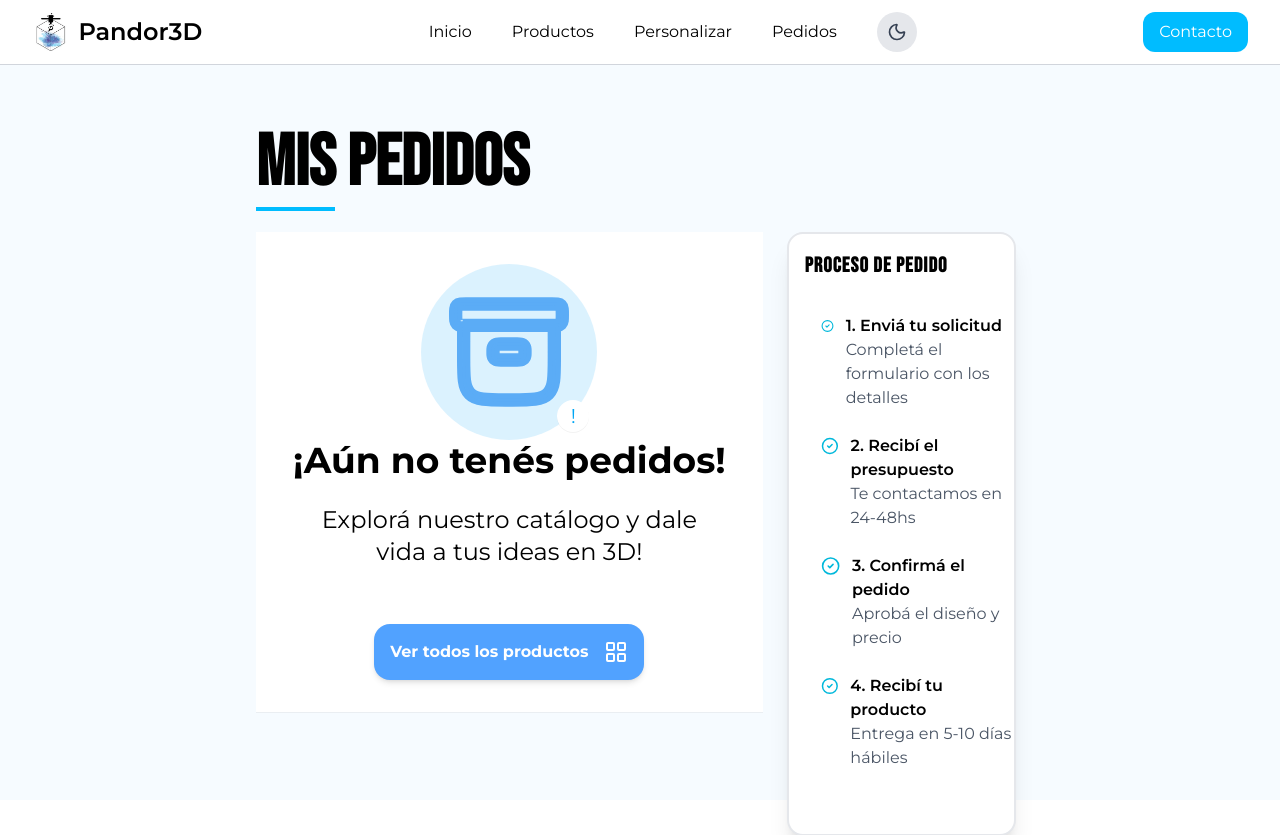
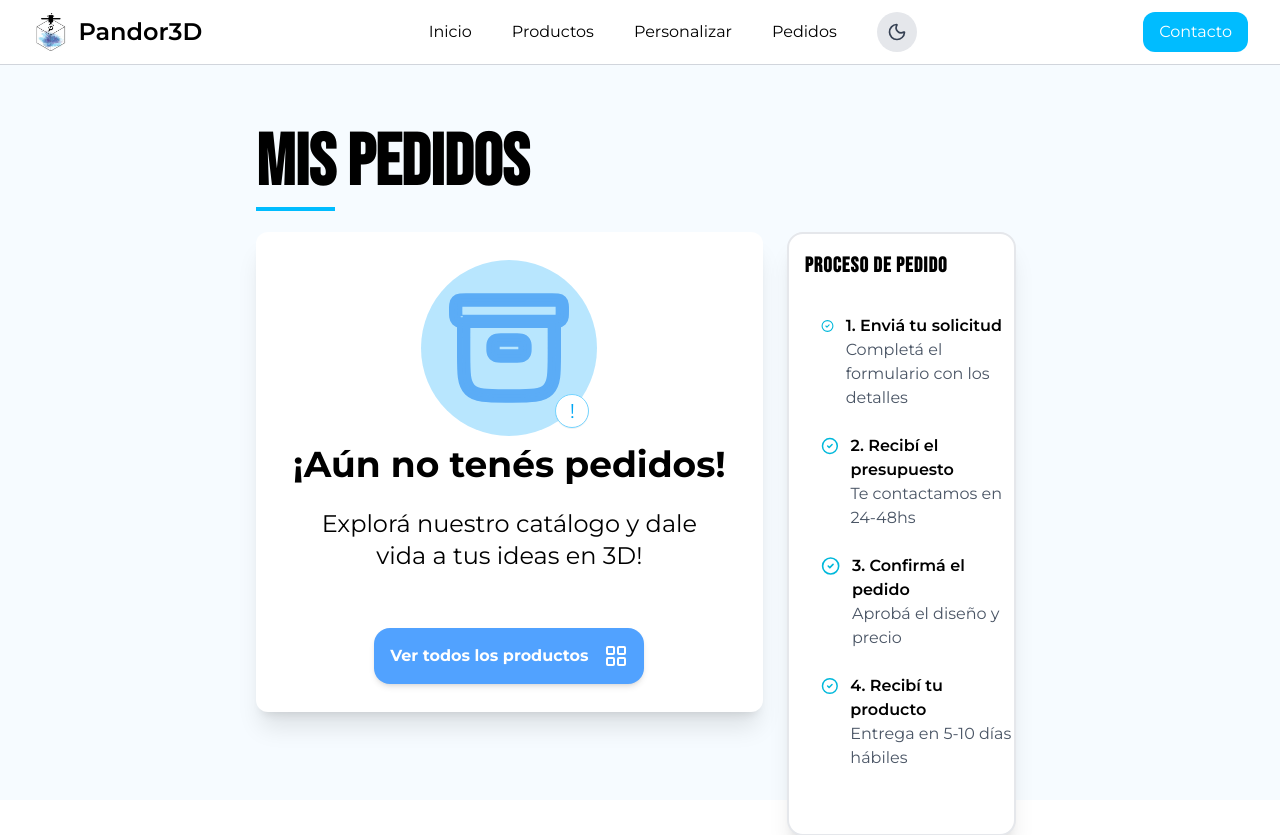
Before and after one commit to FrancoBerlochi/pandor3dnext, a Next.js app: page /pedidos in a window 1280 px wide. Shown: the top 835 px of the page. Built offline with nearby package versions, Linux system fonts and the light colour scheme.

Commit message:
modo oscuro de orders

```diff
--- a/app/pedidos/page.tsx
+++ b/app/pedidos/page.tsx
@@ -5,6 +5,7 @@ import Header from "../../components/cards/Header";
 import OrderSummaryCard from "../../components/cards/OrderSummaryCard";
 import ProductCardOrder from "../../components/cards/ProductCardOrder";
 import { LayoutGrid } from "lucide-react";
+import { useTheme } from "next-themes";
 
 interface OrderItem {
   img: string;
@@ -14,7 +15,7 @@ interface OrderItem {
 }
 
 const Order = () => {
-
+  const {resolvedTheme} = useTheme()
   const [orderList, setOrderList] = useState<OrderItem[]>(
     JSON.parse(localStorage.getItem("products") ?? "[]"),
   );
@@ -65,19 +66,26 @@ const Order = () => {
       <Header></Header>
       <main className="flex flex-col pt-28 h-screen w-[60vw] mx-auto max-md:mx-0 max-md:h-fit">
         <h1 className="text-7xl my-4 font-semibold dark:text-white max-md:ml-16 max-md:w-fit">
-          <span className=" border-b-sky-400 border-b-4 ">MIS</span> PEDIDOS
+          <span className=" border-b-sky-400 border-b-4 dark:border-b-amber-400">
+            MIS
+          </span>{" "}
+          PEDIDOS
         </h1>
         <section className="grid grid-cols-3 gap-4 mt-4 max-md:grid-cols-1 max-md:w-[100vw] ">
           <div className="col-span-2 max-md:order-1 max-md:mb-12 max-md:w-[98vw]">
             {orderList.length === 0 ? (
-              <div className="h-[60vh] bg-white shadow-2xs flex flex-col justify-center items-center">
-                <div className="bg-sky-200/50 rounded-full p-6 relative">
-                  <div className="absolute bottom-2 right-2 bg-white shadow-2xs text-sky-500 text-xl w-8 h-8 rounded-full p-4 flex items-center justify-center">
+              <div className="h-[60vh] bg-white  dark:bg-dark2 rounded-xl shadow-xl flex flex-col justify-center items-center">
+                <div className="bg-sky-200 dark:bg-dark1 rounded-full p-6 relative">
+                  <div className="absolute bottom-2 right-2 border border-sky-300 dark:border-black bg-white shadow-2xs text-sky-500 dark:bg-dark2 dark:text-amber-400 text-xl w-8 h-8 rounded-full p-4 flex items-center justify-center">
                     !
                   </div>
-                  <img src="archive.svg" className="w-32 h-32" alt="" />
+                  {resolvedTheme === "dark" ? (
+                    <img src="archiveDark.svg" className="w-32 h-32" alt="" />
+                  ) : (
+                    <img src="archive.svg" className="w-32 h-32" alt="" />
+                  )}
                 </div>
-                <p className="text-4xl font-bold mb-6 dark:text-[hsl(41,98%,51%)]">
+                <p className="text-4xl mt-2 font-bold mb-6 dark:text-[hsl(41,98%,51%)]">
                   ¡Aún no tenés pedidos!
                 </p>
                 <p className="text-2xl mb-6 w-100 text-center dark:text-white">
@@ -85,7 +93,7 @@ const Order = () => {
                 </p>
                 <Link
                   href="/productos"
-                  className="flex gap-4 mt-8 bg-blue-400 dark:bg-[hsl(41,98%,51%)] text-white font-bold rounded-2xl p-4 shadow-md hover:opacity-90"
+                  className="flex gap-4 mt-8 bg-blue-400 dark:bg-[hsl(41,98%,51%)] dark:text-black text-white font-bold rounded-2xl p-4 shadow-md hover:opacity-90"
                 >
                   Ver todos los productos
                   <LayoutGrid></LayoutGrid>
@@ -93,7 +101,7 @@ const Order = () => {
               </div>
             ) : (
               <div>
-                <div className="flex bg-white flex-col max-h-140 overflow-y-auto gap-4 rounded-2xl shadow-xl">
+                <div className="flex bg-white dark:bg-dark2 flex-col max-h-140 overflow-y-auto gap-4 rounded-2xl shadow-xl">
                   {orderList.map((ol, index) => (
                     <ProductCardOrder
                       key={index}
--- a/components/cards/ProductCardOrder.jsx
+++ b/components/cards/ProductCardOrder.jsx
@@ -70,18 +70,25 @@ const ProductCardOrder = ({ img, title, size, amount, handleAmount,refresh }) =>
   [amountDetails])
 
   return (
-    <div className="flex border-2 border-gray-300 dark:border-[#111] shadow-md rounded-2xl">
+    <div className="flex border-2 border-gray-300 dark:border-[#111] dark:bg-dark3 shadow-md rounded-2xl">
       <img className="w-50 h-50" src={img} alt="" />
       <div className="flex flex-col mt-4 gap-4 ml-4 mr-auto">
-        <p className="text-base text-cyan-500">Categoría:</p>
+        <p className="text-base text-cyan-500 dark:text-amber-400">
+          Categoría:
+        </p>
         <p className="text-xl font-semibold dark:text-white">{title}</p>
-        <p className="text-base text-gray-600 w-62 ">material</p>
+        <p className="text-base text-gray-600 w-62 dark:text-gray-200">
+          material
+        </p>
         <p className="text-cyan-500 text-base dark:text-[hsl(41,98%,51%)]">
           {size} cm
         </p>
       </div>
       <div className="flex flex-col justify-center gap-4 items-center">
-        <div className="">Color seleccionado: <div className="w-6 h-6 bg-blue-600 rounded-md"></div></div>
+        <div className="">
+          Color seleccionado:{" "}
+          <div className="w-6 h-6 bg-blue-600 rounded-md"></div>
+        </div>
         <div className="flex items-center">
           <div className="flex  bg-black/5 rounded-full px-5 py-3  shadow-md">
             <div className="flex items-center gap-3">
@@ -90,7 +97,7 @@ const ProductCardOrder = ({ img, title, size, amount, handleAmount,refresh }) =>
                   setAmountDetail(amountDetails - 1);
                 }}
                 disabled={amountDetails <= MIN}
-                className="w-7 h-7 flex items-center justify-center rounded-full text-gray-500 text-xl font-light hover:bg-gray-100 hover:text-gray-900 active:scale-90 disabled:opacity-30 transition-all"
+                className="w-7 h-7 flex items-center justify-center rounded-full text-gray-500 hover:bg-gray-600 hover:text-gray-100 dark:text-gray-400 text-xl font-light dark:hover:bg-gray-100 dark:hover:text-gray-900 active:scale-90 disabled:opacity-30 transition-all"
               >
                 −
               </button>
@@ -103,7 +110,7 @@ const ProductCardOrder = ({ img, title, size, amount, handleAmount,refresh }) =>
                 onChange={(e) => {
                   setAmountDetail(Number(e.target.value));
                 }}
-                className="w-8 text-center text-base font-medium text-gray-900 bg-transparent border-none outline-none
+                className="w-8 text-center text-base font-medium text-gray-900 dark:text-gray-200 bg-transparent border-none outline-none
                   [appearance:textfield] [&::-webkit-outer-spin-button]:appearance-none [&::-webkit-inner-spin-button]:appearance-none"
               />
 
@@ -112,7 +119,7 @@ const ProductCardOrder = ({ img, title, size, amount, handleAmount,refresh }) =>
                   setAmountDetail(amountDetails + 1);
                 }}
                 disabled={amountDetails >= MAX}
-                className="w-7 h-7 flex items-center justify-center rounded-full text-gray-500 text-xl font-light hover:bg-gray-100 hover:text-gray-900 active:scale-90 disabled:opacity-30 transition-all"
+                className="w-7 h-7 flex items-center justify-center rounded-full text-gray-500 hover:bg-gray-600 hover:text-gray-100 dark:text-gray-400 text-xl font-light dark:hover:bg-gray-100 dark:hover:text-gray-900 active:scale-90 disabled:opacity-30 transition-all"
               >
                 +
               </button>
```
Also changed, not shown: public/archive.svg, public/archiveDark.svg (added).
